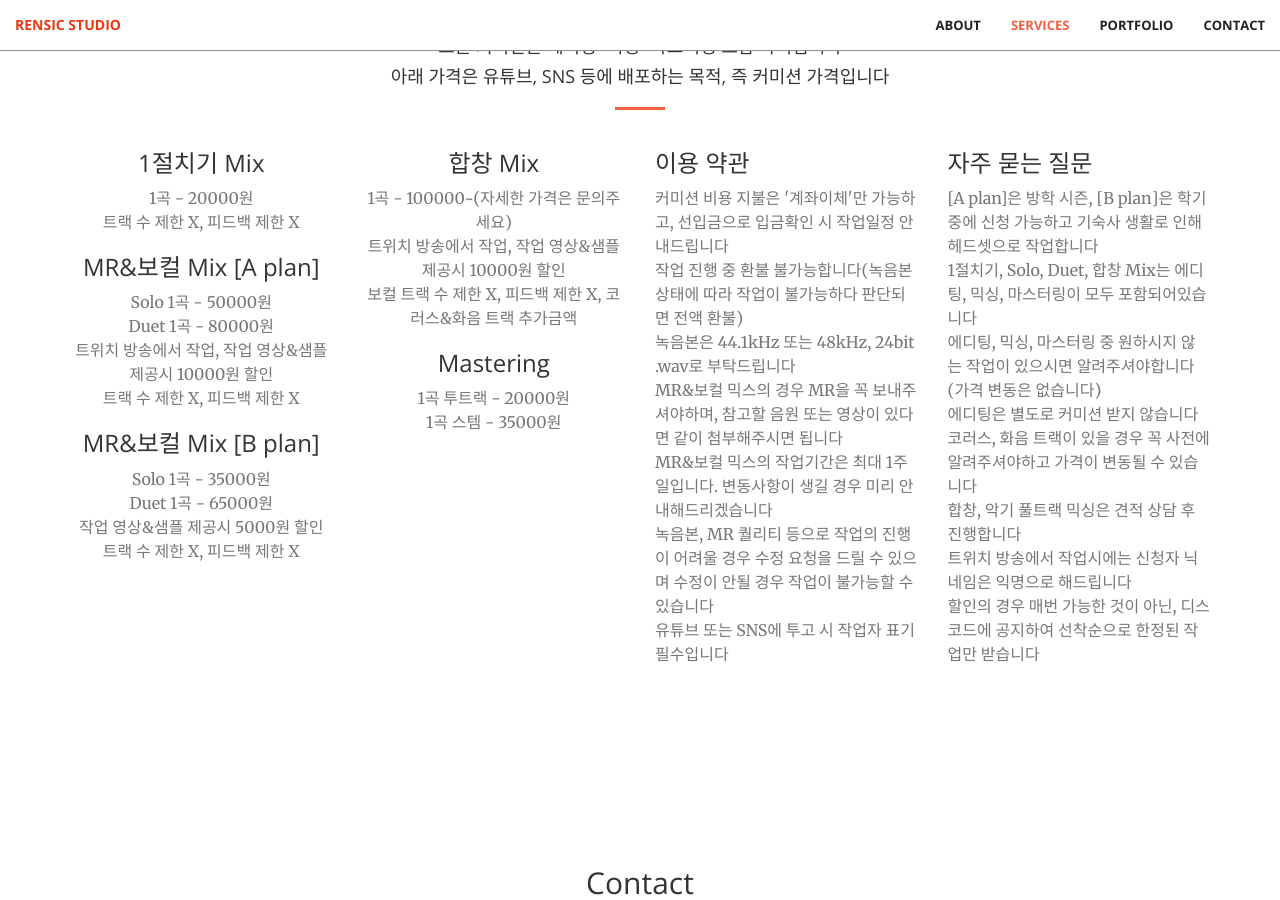
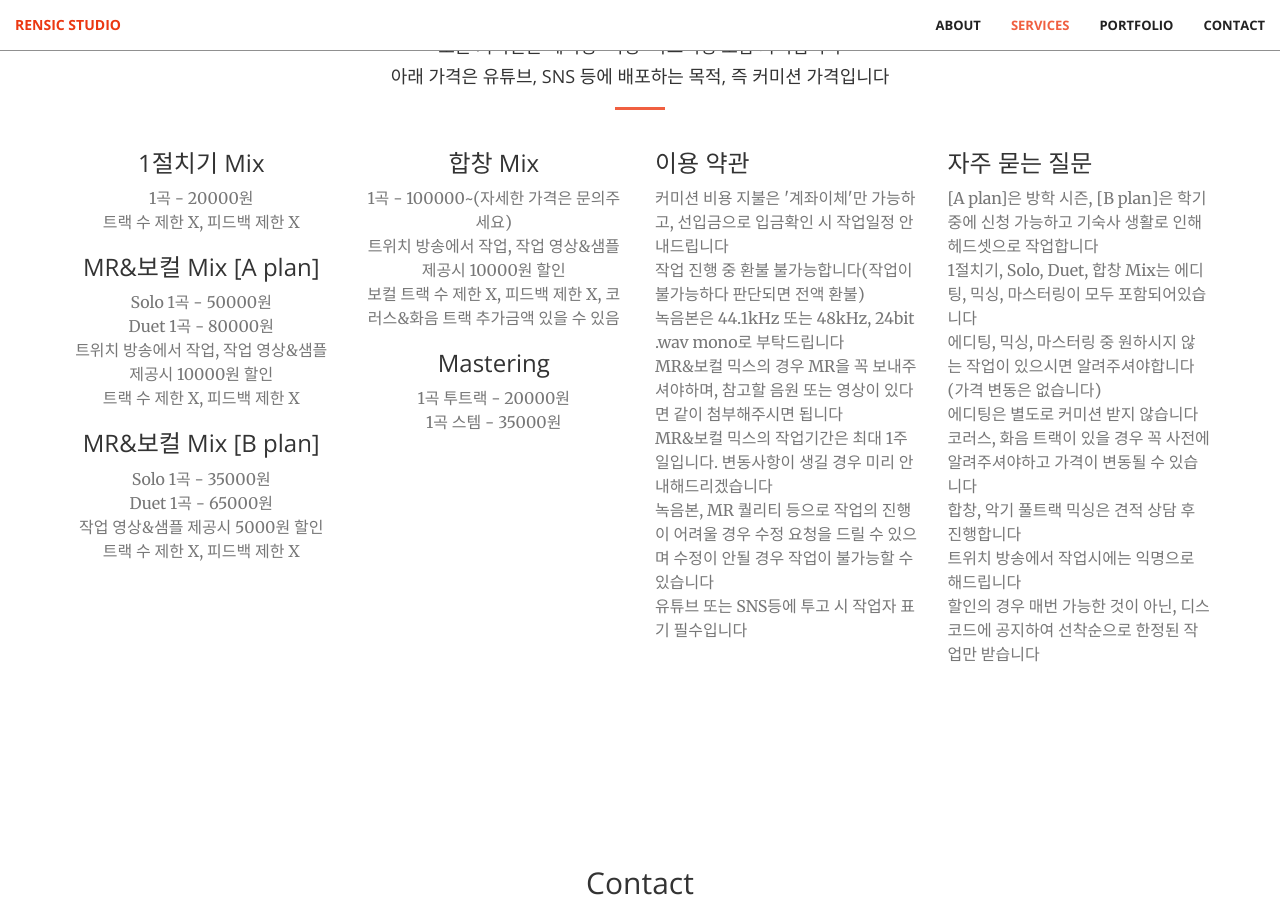
Before and after one commit to RenSicStudio/RenSicStudio.github.io, a Jekyll site: the page built from index.html, in a window 1280 px wide and 900 px high, scrolled down 1414 px. Built offline with Jekyll 4.4.1, drawn with Linux system fonts in a browser that asks for light colours; nearby versions of some CDN libraries.

Commit message:
Update services.html

```diff
--- a/_includes/services.html
+++ b/_includes/services.html
@@ -33,7 +33,7 @@
                     <h3>합창 Mix</h3>
                     <p class="text-muted">1곡 - 100000~(자세한 가격은 문의주세요)</p>
                     <p class="text-muted">트위치 방송에서 작업, 작업 영상&샘플 제공시 10000원 할인</p>
-                    <p class="text-muted">보컬 트랙 수 제한 X, 피드백 제한 X, 코러스&화음 트랙 추가금액</p>
+                    <p class="text-muted">보컬 트랙 수 제한 X, 피드백 제한 X, 코러스&화음 트랙 추가금액 있을 수 있음</p>
                     <h3>Mastering</h3>
                     <p class="text-muted">1곡 투트랙 - 20000원</p>
                     <p class="text-muted">1곡 스템 - 35000원</p>
@@ -43,12 +43,12 @@
                 <div class="service-box">
                     <h3>이용 약관</h3>
                     <p class="text-muted">커미션 비용 지불은 '계좌이체'만 가능하고, 선입금으로 입금확인 시 작업일정 안내드립니다</p>
-                    <p class="text-muted">작업 진행 중 환불 불가능합니다(녹음본 상태에 따라 작업이 불가능하다 판단되면 전액 환불)</p>
-                    <p class="text-muted">녹음본은 44.1kHz 또는 48kHz, 24bit .wav로 부탁드립니다</p>
+                    <p class="text-muted">작업 진행 중 환불 불가능합니다(작업이 불가능하다 판단되면 전액 환불)</p>
+                    <p class="text-muted">녹음본은 44.1kHz 또는 48kHz, 24bit .wav mono로 부탁드립니다</p>
                     <p class="text-muted">MR&보컬 믹스의 경우 MR을 꼭 보내주셔야하며, 참고할 음원 또는 영상이 있다면 같이 첨부해주시면 됩니다</p>
                     <p class="text-muted">MR&보컬 믹스의 작업기간은 최대 1주일입니다. 변동사항이 생길 경우 미리 안내해드리겠습니다</p>
                     <p class="text-muted">녹음본, MR 퀄리티 등으로 작업의 진행이 어려울 경우 수정 요청을 드릴 수 있으며 수정이 안될 경우 작업이 불가능할 수 있습니다</p>
-                    <p class="text-muted">유튜브 또는 SNS에 투고 시 작업자 표기 필수입니다</p>
+                    <p class="text-muted">유튜브 또는 SNS등에 투고 시 작업자 표기 필수입니다</p>
                 </div>
             </div>
             <div class="col-lg-3 col-md-6">
@@ -60,7 +60,7 @@
                     <p class="text-muted">에디팅은 별도로 커미션 받지 않습니다</p>
                     <p class="text-muted">코러스, 화음 트랙이 있을 경우 꼭 사전에 알려주셔야하고 가격이 변동될 수 있습니다</p>
                     <p class="text-muted">합창, 악기 풀트랙 믹싱은 견적 상담 후 진행합니다</p>
-                    <p class="text-muted">트위치 방송에서 작업시에는 신청자 닉네임은 익명으로 해드립니다</p>
+                    <p class="text-muted">트위치 방송에서 작업시에는 익명으로 해드립니다</p>
                     <p class="text-muted">할인의 경우 매번 가능한 것이 아닌, 디스코드에 공지하여 선착순으로 한정된 작업만 받습니다</p>
                 </div>
             </div>
```
